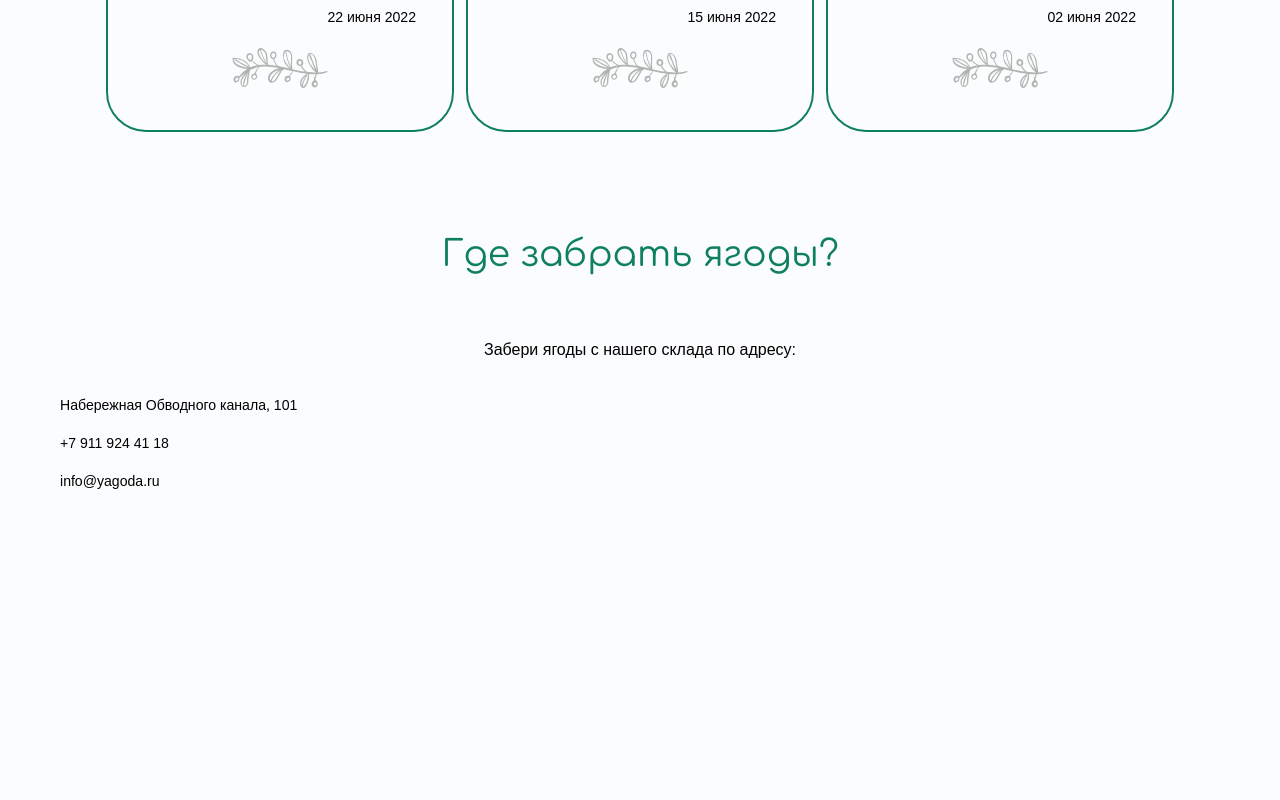
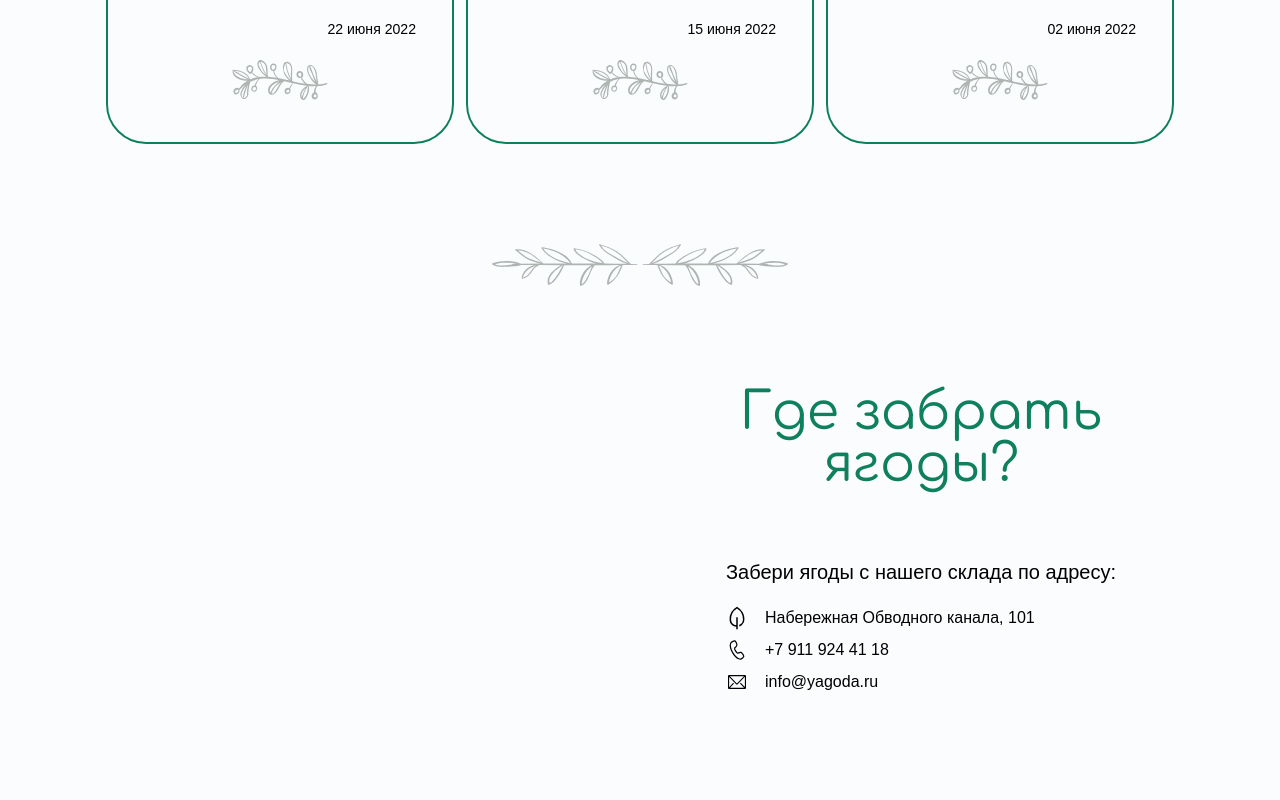
Before and after one commit to vikkont79/my-berry-shop, a website: page source/index.html in a window 1280 px wide. Shown: the part 3760-4560 px from the top of the page. Drawn offline with nearby package versions, Linux system fonts and the light colour scheme; files that its build step writes are made by us from their sources; a web font is replaced by a local one.

Commit message:
feat: добавляет адаптивные стили блока контактов

```diff
--- a/source/index.html
+++ b/source/index.html
@@ -180,14 +180,24 @@
     </section>
 
     <section class="pickup">
-      <h2 class="pickup__title title">Где забрать ягоды?</h2>
-      <p class="pickup__text">Забери ягоды с нашего склада по&nbsp;адресу:</p>
-
-      <address class="pickup__contacts">
-        <p>Набережная Обводного канала, 101</p>
-        <p>+7 911 924 41 18</p>
-        <p>info@yagoda.ru</p>
-      </address>
+      <div class="pickup__content wrapper">
+        <h2 class="pickup__title title">Где забрать ягоды?</h2>
+        <p class="pickup__text">Забери ягоды с нашего склада по адресу:</p>
+        <address class="pickup__contacts">
+          <a class="pickup__link link" href="https://yandex.ru/maps/-/CPbmm-m7" target="_blank" rel="noopener noreferrer">
+            <span class="pickup__icon pickup__icon--address" aria-hidden="true"></span>
+            <span>Набережная Обводного канала, 101</span>
+          </a>
+          <a class="pickup__link link" href="tel:+79119244118">
+            <span class="pickup__icon pickup__icon--phone" aria-hidden="true"></span>
+            <span>+7 911 924 41 18</span>
+          </a>
+          <a class="pickup__link link" href="mailto:info@yagoda.ru">
+            <span class="pickup__icon pickup__icon--email" aria-hidden="true"></span>
+            <span>info@yagoda.ru</span>
+          </a>
+        </address>
+      </div>
 
       <iframe src="https://yandex.ru/map-widget/v1/?um=constructor%3A0aff82e7e0c58d43f033f9357b7fcf4b286f524f022e191fa0a83950609770de&amp;source=constructor" title="Карта проезда до магазина Berry Shop"></iframe>
     </section>
--- a/source/styles/blocks/news.scss
+++ b/source/styles/blocks/news.scss
@@ -3,14 +3,16 @@
   flex-wrap: wrap;
   justify-content: center;
   gap: var(--indent-6);
+  margin-block-end: 60px;
   padding-block-start: var(--indent-8);
-  font-size: var(--font-size-sm);
   background-image: url("../../icons/twigs.svg");
   background-repeat: no-repeat;
   background-position: center top;
   background-size: 228px 32px;
+  font-size: var(--font-size-sm);
 
   @media (min-width: 768px) {
+    margin-block-end: 100px;
     column-gap: var(--indent-3);
     background-size: 296px 42px;
   }
@@ -29,11 +31,13 @@
 
   @media (min-width: 768px) {
     margin-block: 72px 48px;
+    font-size: var(--font-size-3xl);
   }
 
   @media (min-width: 1440px) {
     grid-column: 1/-1;
     margin-block: 98px 74px;
+    font-size: var(--font-size-4xl);
   }
 }
 
--- a/source/styles/blocks/pickup.scss
+++ b/source/styles/blocks/pickup.scss
@@ -1,34 +1,133 @@
 .pickup {
   margin-block-end: 60px;
   padding-block-start: var(--indent-8);
+  background-image: url("../../icons/twigs.svg");
+  background-repeat: no-repeat;
+  background-position: center top;
+  background-size: 228px 32px;
+
+  @media (min-width: 768px) {
+    margin-block-end: 100px;
+    padding-block-start: 42px;
+    background-size: 296px 42px;
+  }
+
+  @media (min-width: 1024px) {
+    max-inline-size: 1124px;
+    display: grid;
+    grid-template-columns: 1fr 1fr;
+    margin-inline: auto;
+    padding-block-start: 142px;
+  }
 
   & iframe {
     inline-size: 100%;
     block-size: 372px;
     border: 0;
+
+    @media (min-width: 1024px) {
+      max-inline-size: 552px;
+      order: 1;
+    }
+  }
+}
+
+.pickup__content {
+  max-inline-size: 320px;
+
+  @media (min-width: 768px) {
+    max-inline-size: 448px;
+  }
+
+  @media (min-width: 1024px) {
+    order: 2;
   }
 }
 
 .pickup__title {
   margin-block: 72px 70px;
   font-size: var(--font-size-xxl);
+
+  @media (min-width: 768px) {
+    margin-block-end: 72px;
+    font-size: var(--font-size-3xl);
+  }
+
+  @media (min-width: 1024px) {
+    margin-block-start: 0;
+    font-size: var(--font-size-4xl);
+  }
 }
 
 .pickup__text {
   margin-block: 0 34px;
-  padding-inline: var(--indent-6);
+  padding-inline: var(--indent-2);
+
+  @media (min-width: 768px) {
+    margin-block-end: var(--indent-5);
+    padding-inline: 0;
+    font-size: var(--font-size-lg);
+  }
 }
 
 .pickup__contacts {
   padding-inline: var(--indent-6);
-  padding-block-end: var(--indent-3);
+  padding-block-end: var(--indent-6);
   font-size: var(--font-size-sm);
+  line-height: 20px;
   font-style: normal;
   text-align: start;
 
-  & p {
-    margin-block: 0 var(--indent-3);
-    padding-inline-start: 36px;
-    padding-block: 6px;
+  @media (min-width: 768px) {
+    padding-inline: 0;
+    padding-block-end: 40px;
+    font-size: var(--font-size-base);
   }
 }
+
+.pickup__link {
+  display: flex;
+  align-items: center;
+  gap: var(--indent-3);
+
+  &:hover,
+  &:focus,
+  &:focus-visible {
+    color: var(--color-green-bright);
+
+    .pickup__icon {
+      background-color: var(--color-green-bright);
+    }
+  }
+
+  &:active {
+    color: var(--color-green-dark);
+
+    .pickup__icon {
+      background-color: var(--color-green-dark);
+    }
+  }
+}
+
+.pickup__icon {
+  display: inline-block;
+  inline-size: 32px;
+  block-size: 32px;
+  background-color: var(--color-text); /* Исходный цвет */
+  mask-repeat: no-repeat;
+  mask-position: center;
+  mask-size: contain;
+}
+
+.pickup__icon--address {
+  mask-image: url("../../icons/address.svg");
+}
+
+.pickup__icon--phone {
+  mask-image: url("../../icons/phone.svg");
+  -webkit-mask-image: url("../../icons/phone.svg");
+}
+
+.pickup__icon--email {
+  mask-image: url("../../icons/email.svg");
+}
```
Also changed, not shown: source/icons/phone.svg (renamed from source/icons/call.svg).
